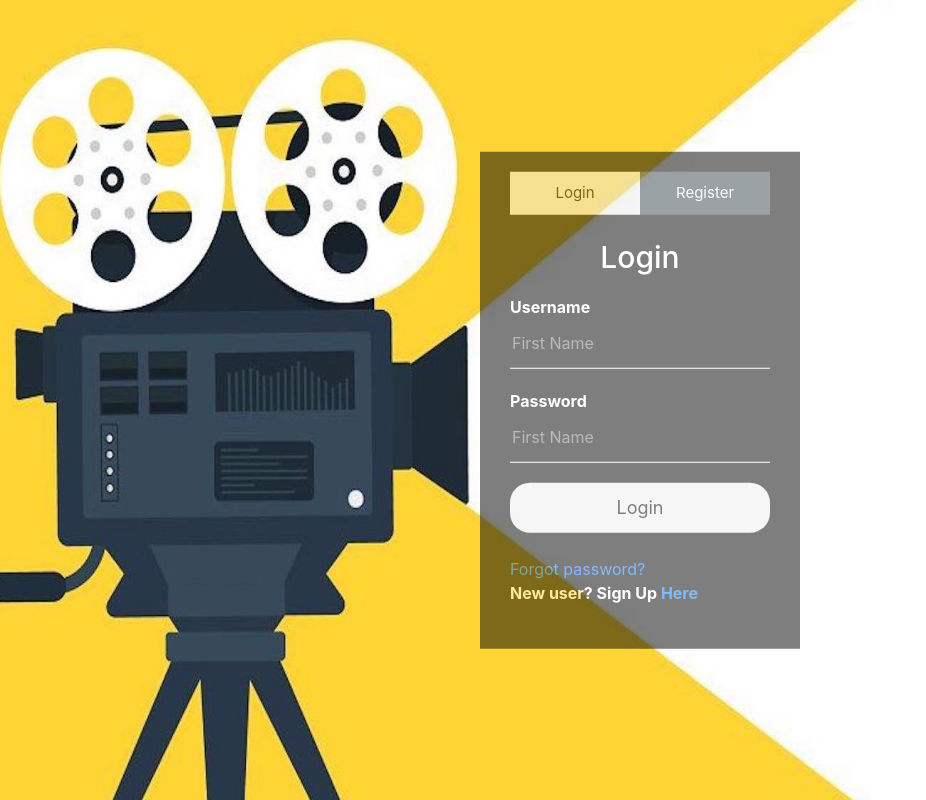
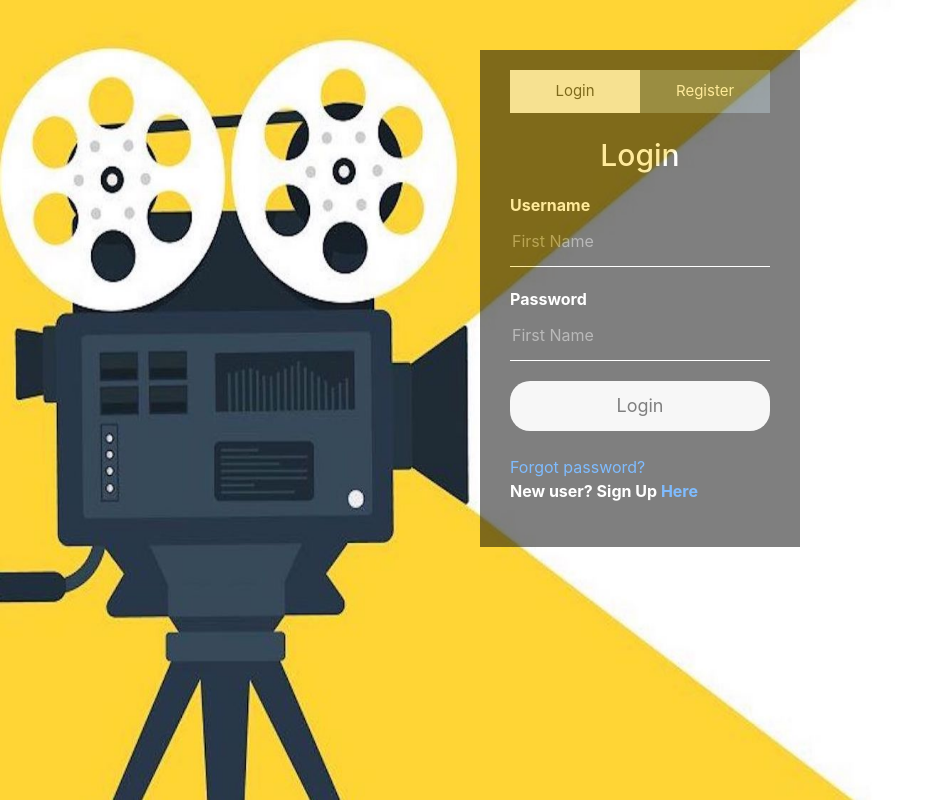
Before and after one commit to kienta1999/CSE437-GoodWatch, a React (Create React App) app in the folder frontend/: page /login in a window 1280 px wide. Shown: the whole page, without its empty margins (0-926 px from the left). Built offline with nearby package versions, Linux system fonts and the light colour scheme.

Commit message:
made first round changes

```diff
--- a/frontend/src/App.css
+++ b/frontend/src/App.css
@@ -18,13 +18,14 @@ body {
   background: #000;
   opacity: 0.5;
   color: #fff;
-  top: 50%;
+  /* top: 50%;
   left: 50%;
-  position: fixed;
-  transform: translate(-50%, -50%);
+  position: absolute;
+  transform: translate(-50%, -50%); */
   box-sizing: border-box;
   padding: 20px 30px;
   text-decoration: none;
+  margin: 50px auto;
 }
 
 #login_header,
--- a/frontend/src/components/route/Home.jsx
+++ b/frontend/src/components/route/Home.jsx
@@ -123,6 +123,11 @@ const Home = () => {
       {!movies && (
         <Container>
           <Row>
+            <strong>Welcome to GoodWatch!</strong>
+            <p>Search for your favorite and soon-to-be favorite movies and TV shows and add them to custom lists. Browse new shows and add them to your "Want to Watch"
+              list or updated your "Watched" list by adding a movie you recently saw! Never forget the movies and shows you've watched ever again--if a friend asks for movie recommendations, you'll know where to go!</p>
+          </Row>
+          <Row>
             <Col xs={8}>
               <Carousel>
                 <Carousel.Item>
@@ -155,12 +160,9 @@ const Home = () => {
               </Carousel>
             </Col>
             <Col>
-              <Container>
-                <h4>
-                    POPULAR
+                <h4>POPULAR
                     <hr></hr>
                 </h4>
-              </Container>
               <Row>
                 <Col>
                   <a href={`/movie/${popularID[0]}`}>
@@ -201,11 +203,11 @@ const Home = () => {
           <Row>
             <Col xs={8}>
               <Container>
-                  <br/>
-                  <h4>
-                      FAN FAVORITES
-                      <hr></hr>
-                  </h4>
+                    <br/>
+                    <h4>
+                        FAN FAVORITES
+                        <hr></hr>
+                    </h4>
                   <Row>
                       <Col>
                         <a href={`/movie/${favoriteID[0]}`}>
```
